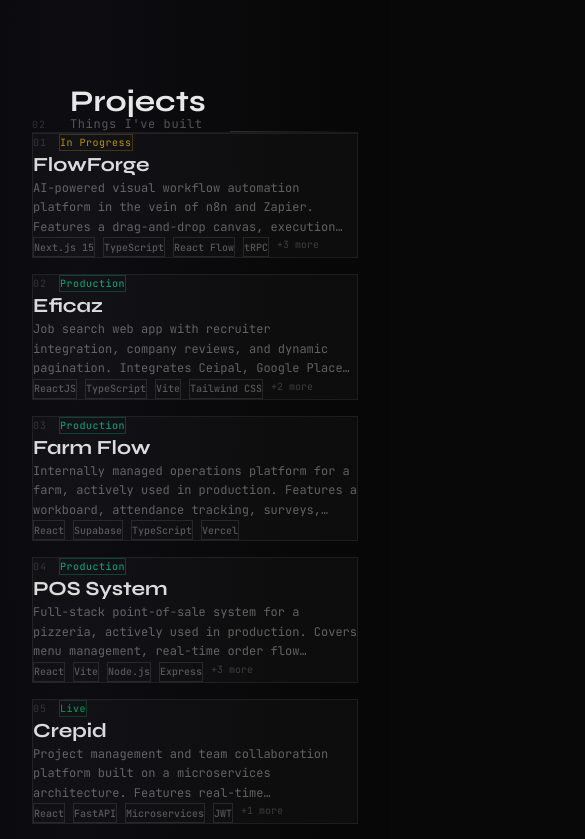
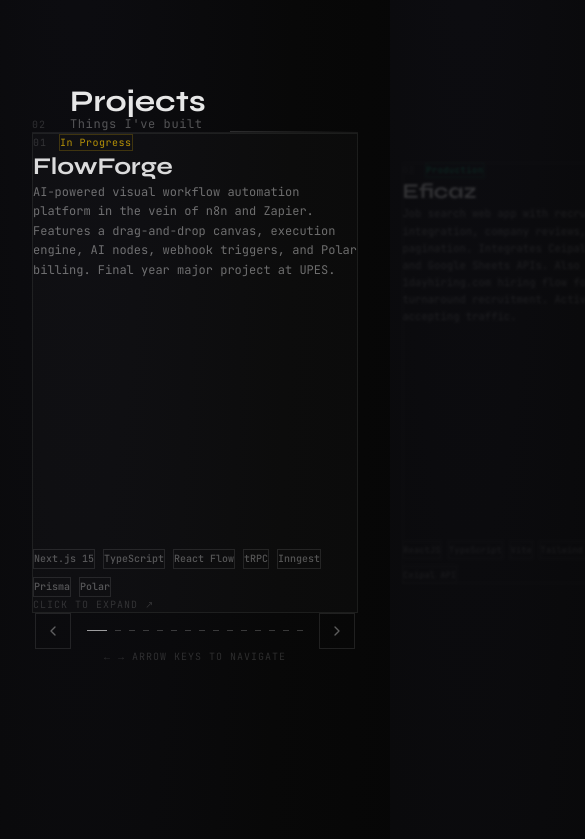
Before and after one commit to areysid/arey-sid, a Next.js app: page / in a window 390 px wide. Shown: the part 4300-5139 px from the top of the page, 585 px wide, since content can reach past the window. Built offline with nearby package versions, Linux system fonts and the light colour scheme.

Commit message:
interim changes to the projects display

```diff
--- a/components/blog/BlogSection.tsx
+++ b/components/blog/BlogSection.tsx
@@ -16,7 +16,7 @@ export default function BlogSection() {
       <div className="container-custom">
         <SectionHeader
           index="05"
-          title="Blogs"
+          title="Blog"
           subtitle="Things I learned, things I broke"
         />
 
--- a/components/projects/ProjectCard.tsx
+++ b/components/projects/ProjectCard.tsx
@@ -17,30 +17,73 @@ interface Project {
 interface ProjectCardProps {
   project: Project;
   index: number;
+  position: "active" | "left" | "right" | "hidden";
   onClick: () => void;
 }
 
 const statusColors: Record<string, string> = {
-  "In Progress": "text-yellow-400/70 border-yellow-400/20",
-  "Live":        "text-green-400/70 border-green-400/20",
-  "Production":  "text-emerald-400/80 border-emerald-400/25",
-  "Archived":    "text-white/30 border-white/10",
-  "Infra Offline": "text-orange-400/60 border-orange-400/15",
-  "Local / GitHub Only": "text-blue-400/50 border-blue-400/15",
+  "In Progress":        "text-yellow-400/70 border-yellow-400/20",
+  "Live":               "text-green-400/70 border-green-400/20",
+  "Production":         "text-emerald-400/80 border-emerald-400/25",
+  "Archived":           "text-white/30 border-white/10",
+  "Infra Offline":      "text-orange-400/60 border-orange-400/15",
+  "Local / GitHub Only":"text-blue-400/50 border-blue-400/15",
 };
 
-export default function ProjectCard({ project, index, onClick }: ProjectCardProps) {
+const variants = {
+  active: {
+    x: "0%",
+    scale: 1,
+    opacity: 1,
+    zIndex: 20,
+    filter: "blur(0px)",
+  },
+  left: {
+    x: "calc(-100% - 24px)",
+    scale: 0.88,
+    opacity: 0.18,
+    zIndex: 10,
+    filter: "blur(1.5px)",
+  },
+  right: {
+    x: "calc(100% + 24px)",
+    scale: 0.88,
+    opacity: 0.18,
+    zIndex: 10,
+    filter: "blur(1.5px)",
+  },
+  hidden: {
+    x: "0%",
+    scale: 0.8,
+    opacity: 0,
+    zIndex: 0,
+    filter: "blur(4px)",
+  },
+};
+
+export default function ProjectCard({ project, index, position, onClick }: ProjectCardProps) {
+  const isActive = position === "active";
+  const isSide   = position === "left" || position === "right";
+
   return (
     <motion.div
-      initial={{ opacity: 0, y: 32 }}
-      whileInView={{ opacity: 1, y: 0 }}
-      viewport={{ once: true, margin: "-60px" }}
-      transition={{ delay: index * 0.08, duration: 0.6, ease: "easeOut" }}
-      onClick={onClick}
-      className="group relative border border-white/7 bg-white/2 hover:bg-white/4 hover:border-white/14 transition-all duration-500 p-6 cursor-pointer"
+      animate={position}
+      variants={variants}
+      transition={{ duration: 0.5, ease: [0.32, 0.72, 0, 1] }}
+      onClick={isActive ? onClick : undefined}
+      className={`
+        absolute inset-0
+        border border-white/7 bg-white/[0.02]
+        transition-colors duration-500
+        ${isActive ? "hover:bg-white/[0.04] hover:border-white/[0.14] cursor-pointer group" : ""}
+        ${isSide   ? "cursor-default pointer-events-none" : ""}
+      `}
     >
+      {/* inner padding container */}
+      <div className="h-full flex flex-col p-8 md:p-10">
+
         {/* Top row */}
-      <div className="flex items-start justify-between mb-4">
+        <div className="flex items-start justify-between mb-6">
           <div className="flex items-center gap-3">
             <span className="font-mono text-[10px] text-white/15 tracking-widest">
               {String(index + 1).padStart(2, "0")}
@@ -54,8 +97,9 @@ export default function ProjectCard({ project, index, onClick }: ProjectCardProp
             </span>
           </div>
 
-        {/* Link icons */}
-        <div className="flex items-center gap-2 opacity-0 group-hover:opacity-100 transition-opacity duration-300">
+          {/* Link icons — only visible on active */}
+          {isActive && (
+            <div className="flex items-center gap-3 opacity-0 group-hover:opacity-100 transition-opacity duration-300">
               {project.github && (
                 <a
                   href={project.github}
@@ -65,7 +109,7 @@ export default function ProjectCard({ project, index, onClick }: ProjectCardProp
                   className="text-white/40 hover:text-white/90 transition-colors"
                   title="GitHub"
                 >
-              <Github size={14} />
+                  <Github size={15} />
                 </a>
               )}
               {project.live && (
@@ -77,7 +121,7 @@ export default function ProjectCard({ project, index, onClick }: ProjectCardProp
                   className="text-white/40 hover:text-white/90 transition-colors"
                   title="Live site"
                 >
-              <ArrowUpRight size={14} />
+                  <ArrowUpRight size={15} />
                 </a>
               )}
               {project.extraLink && (
@@ -86,28 +130,29 @@ export default function ProjectCard({ project, index, onClick }: ProjectCardProp
                   target="_blank"
                   rel="noopener noreferrer"
                   onClick={(e) => e.stopPropagation()}
-              className="font-mono text-[10px] text-white/40 hover:text-white/90 transition-colors"
+                  className="font-mono text-[11px] text-white/40 hover:text-white/90 transition-colors"
                   title={project.extraLink.label}
                 >
                   ↗
                 </a>
               )}
             </div>
+          )}
         </div>
 
         {/* Title */}
-      <h3 className="font-display text-xl font-bold text-white/85 group-hover:text-white transition-colors mb-3">
+        <h3 className="font-display text-2xl md:text-3xl font-bold text-white/85 group-hover:text-white transition-colors mb-4">
           {project.title}
         </h3>
 
         {/* Description */}
-      <p className="font-mono text-xs text-white/35 leading-relaxed mb-6 line-clamp-3">
+        <p className="font-mono text-xs md:text-sm text-white/40 leading-relaxed mb-8 flex-1">
           {project.description}
         </p>
 
         {/* Tags */}
         <div className="flex flex-wrap gap-2">
-        {project.tags.slice(0, 4).map((tag) => (
+          {project.tags.map((tag) => (
             <Badge
               key={tag}
               variant="outline"
@@ -116,15 +161,20 @@ export default function ProjectCard({ project, index, onClick }: ProjectCardProp
               {tag}
             </Badge>
           ))}
-        {project.tags.length > 4 && (
-          <span className="font-mono text-[10px] text-white/20">
-            +{project.tags.length - 4} more
-          </span>
+        </div>
+
+        {/* Click hint */}
+        {isActive && (
+          <p className="font-mono text-[10px] text-white/15 tracking-widest mt-6 uppercase">
+            click to expand ↗
+          </p>
         )}
       </div>
 
       {/* Bottom hover line */}
+      {isActive && (
         <div className="absolute bottom-0 left-0 h-px w-0 group-hover:w-full bg-linear-to-r from-white/30 to-transparent transition-all duration-500" />
+      )}
     </motion.div>
   );
 }
--- a/components/projects/Projects.tsx
+++ b/components/projects/Projects.tsx
@@ -1,6 +1,7 @@
 "use client";
 
-import { useState } from "react";
+import { useState, useEffect, useCallback } from "react";
+import { ChevronLeft, ChevronRight } from "lucide-react";
 import { projects } from "@/lib/data";
 import ProjectCard from "./ProjectCard";
 import ProjectModal from "./ProjectModal";
@@ -8,8 +9,41 @@ import SectionHeader from "../shared/SectionHeader";
 
 type Project = (typeof projects)[number];
 
+function getPosition(
+  cardIndex: number,
+  activeIndex: number,
+  total: number
+): "active" | "left" | "right" | "hidden" {
+  if (cardIndex === activeIndex) return "active";
+
+  // immediate neighbours only get the "sliver" treatment
+  const prev = (activeIndex - 1 + total) % total;
+  const next = (activeIndex + 1) % total;
+
+  if (cardIndex === prev) return "left";
+  if (cardIndex === next) return "right";
+  return "hidden";
+}
+
 export default function Projects() {
-  const [selected, setSelected] = useState<Project | null>(null);
+  const [activeIndex, setActiveIndex] = useState(0);
+  const [selected,    setSelected]    = useState<Project | null>(null);
+
+  const total = projects.length;
+
+  const prev = useCallback(() => setActiveIndex((i) => (i - 1 + total) % total), [total]);
+  const next = useCallback(() => setActiveIndex((i) => (i + 1) % total),         [total]);
+
+  // Keyboard navigation
+  useEffect(() => {
+    const handler = (e: KeyboardEvent) => {
+      if (selected) return; // don't hijack when modal is open
+      if (e.key === "ArrowLeft")  prev();
+      if (e.key === "ArrowRight") next();
+    };
+    window.addEventListener("keydown", handler);
+    return () => window.removeEventListener("keydown", handler);
+  }, [prev, next, selected]);
 
   return (
     <section id="projects" className="section">
@@ -20,15 +54,73 @@ export default function Projects() {
           subtitle="Things I've built"
         />
 
-        <div className="grid grid-cols-1 md:grid-cols-2 lg:grid-cols-3 gap-4 mt-12">
+        {/* ── Carousel ─────────────────────────────────────────────── */}
+        <div className="mt-12 relative">
+
+          {/* Card stage — fixed height so arrows stay anchored */}
+          <div className="relative h-[480px] md:h-[420px] mx-auto max-w-2xl overflow-visible">
             {projects.map((project, i) => (
               <ProjectCard
                 key={project.title}
                 project={project}
                 index={i}
+                position={getPosition(i, activeIndex, total)}
                 onClick={() => setSelected(project)}
               />
             ))}
+          </div>
+
+          {/* ── Arrow buttons ──────────────────────────────────────── */}
+          <div className="flex items-center justify-center gap-4 mt-8">
+            <button
+              onClick={prev}
+              aria-label="Previous project"
+              className="
+                flex items-center justify-center
+                w-9 h-9 border border-white/10
+                text-white/35 hover:text-white/80 hover:border-white/25
+                transition-all duration-200
+              "
+            >
+              <ChevronLeft size={16} />
+            </button>
+
+            {/* Dot indicators */}
+            <div className="flex items-center gap-2">
+              {projects.map((_, i) => (
+                <button
+                  key={i}
+                  onClick={() => setActiveIndex(i)}
+                  aria-label={`Go to project ${i + 1}`}
+                  className={`
+                    transition-all duration-300 rounded-none
+                    ${i === activeIndex
+                      ? "w-5 h-px bg-white/60"
+                      : "w-1.5 h-px bg-white/20 hover:bg-white/35"
+                    }
+                  `}
+                />
+              ))}
+            </div>
+
+            <button
+              onClick={next}
+              aria-label="Next project"
+              className="
+                flex items-center justify-center
+                w-9 h-9 border border-white/10
+                text-white/35 hover:text-white/80 hover:border-white/25
+                transition-all duration-200
+              "
+            >
+              <ChevronRight size={16} />
+            </button>
+          </div>
+
+          {/* Keyboard hint */}
+          <p className="text-center font-mono text-[10px] text-white/15 tracking-widest mt-4 uppercase">
+            ← → arrow keys to navigate
+          </p>
         </div>
       </div>
 
```
Also changed, not shown: components/projects/ProjectModal.tsx (+12 -1 lines). Lines whose indentation alone changed are shown as unchanged.
